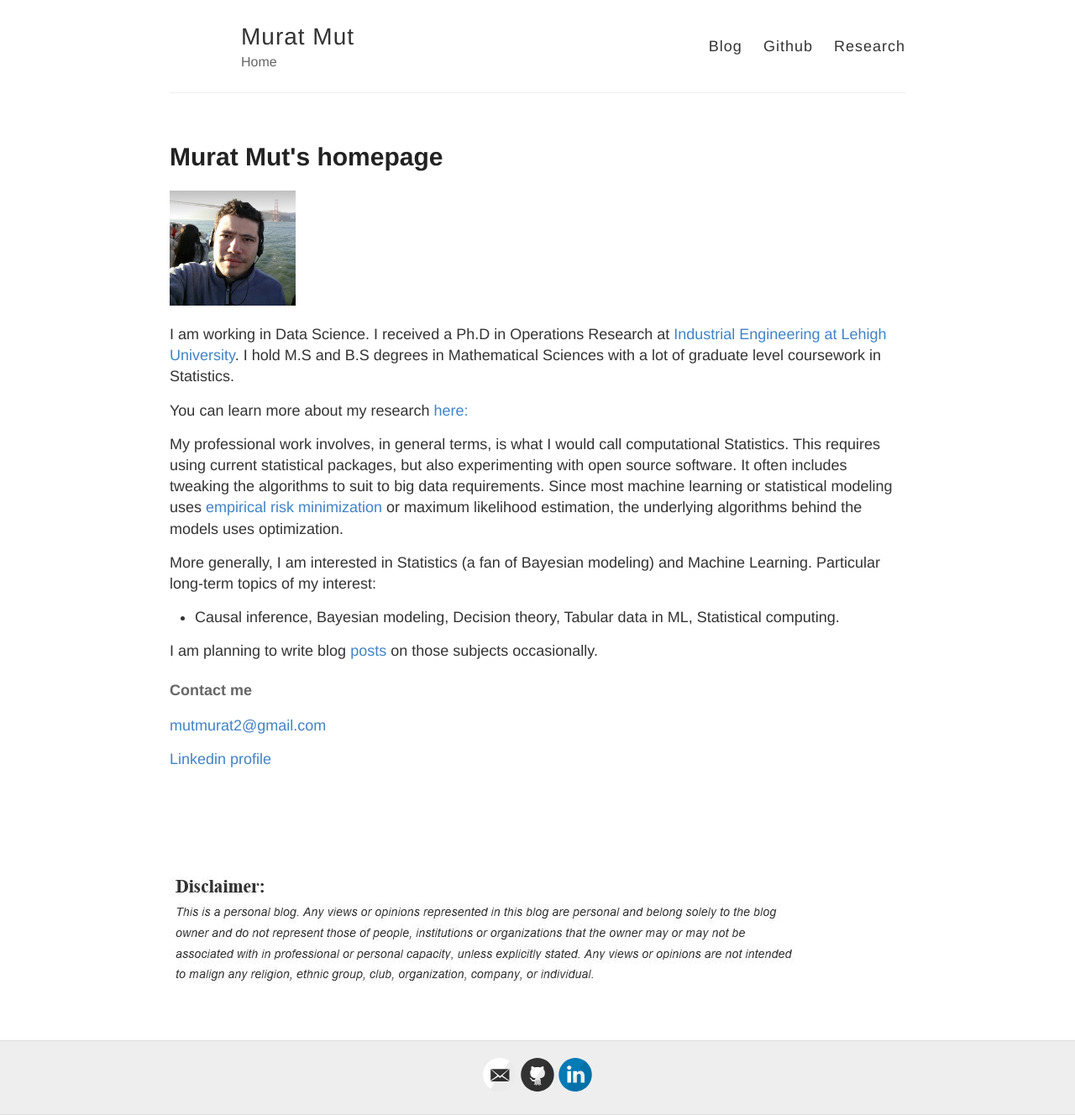
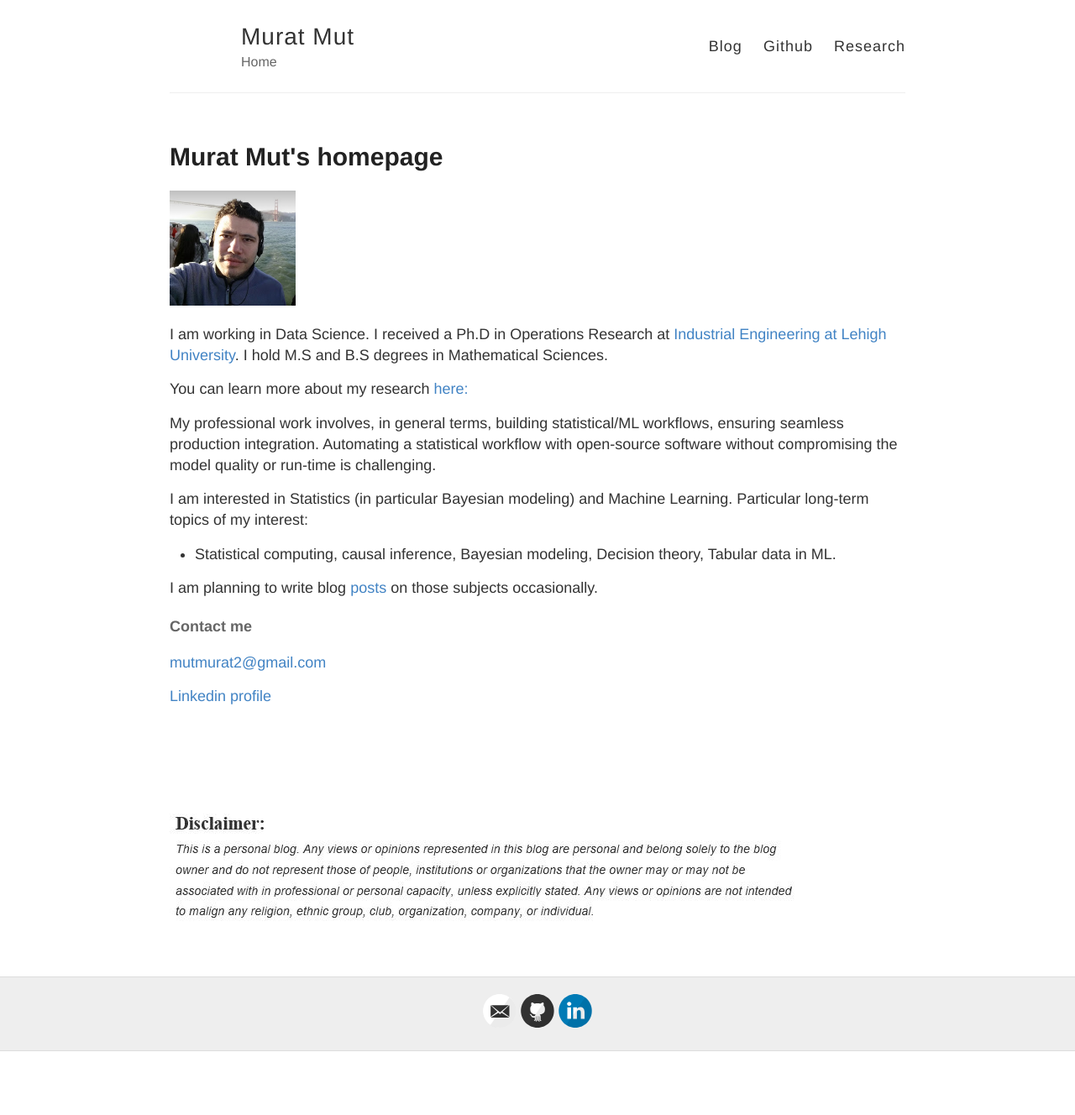
Before and after one commit to muratmut/muratmut.github.io, a Jekyll site: the page index.html, which Jekyll copies as it is, in a window 1280 px wide. Shown: the whole page at 84% size. Built offline with Jekyll 4.4.1, drawn with Linux system fonts in a browser that asks for light colours; after the commit the page ends 1252 px from its top, so only the background shows below that.

Commit message:
Update index.html

```diff
--- a/index.html
+++ b/index.html
@@ -1,3 +1,4 @@
+
 <!DOCTYPE html>
 <html>
   <head>
@@ -57,16 +58,15 @@
     <p><img src="../images/capture.png" alt="photo" width="150" /></p>
 
 <p>I am working in Data Science. I received a Ph.D in Operations Research at
-<a href="https://engineering.lehigh.edu/ise">Industrial Engineering at Lehigh University</a>. I hold M.S and B.S degrees in Mathematical Sciences with a lot of graduate level coursework in Statistics.</p>
+<a href="https://engineering.lehigh.edu/ise">Industrial Engineering at Lehigh University</a>. I hold M.S and B.S degrees in Mathematical Sciences.</p>
 
 <p>You can learn more about my research <a href="https://muratmut.github.io/research/">here:</a></p>
 
-<p>My professional work involves, in general terms, is what I would call computational Statistics. This requires using current statistical packages, but also experimenting with open source software. It often includes tweaking the algorithms to suit to big data requirements. Since most machine learning or statistical modeling uses <a href="https://en.wikipedia.org/wiki/Empirical_risk_minimization">empirical risk minimization</a> or maximum likelihood estimation, the underlying algorithms behind the models uses optimization.</p>
+<p>My professional work involves, in general terms, building statistical/ML workflows, ensuring seamless production integration. Automating a statistical workflow with open-source software without compromising the model quality or run-time is challenging.</p>
 
-<p>More generally, I am interested in Statistics (a fan of Bayesian modeling) and Machine Learning.
-Particular long-term topics of my interest:</p>
+<p>I am interested in Statistics (in particular Bayesian modeling) and Machine Learning. Particular long-term topics of my interest:</p>
 <ul>
-  <li>Causal inference, Bayesian modeling, Decision theory, Tabular data in ML, Statistical computing.</li>
+  <li>Statistical computing, causal inference, Bayesian modeling, Decision theory, Tabular data in ML.</li>
 </ul>
 
 <p>I am planning to write blog <a href="https://muratmut.github.io/blog/">posts</a> on those subjects occasionally.</p>
```
